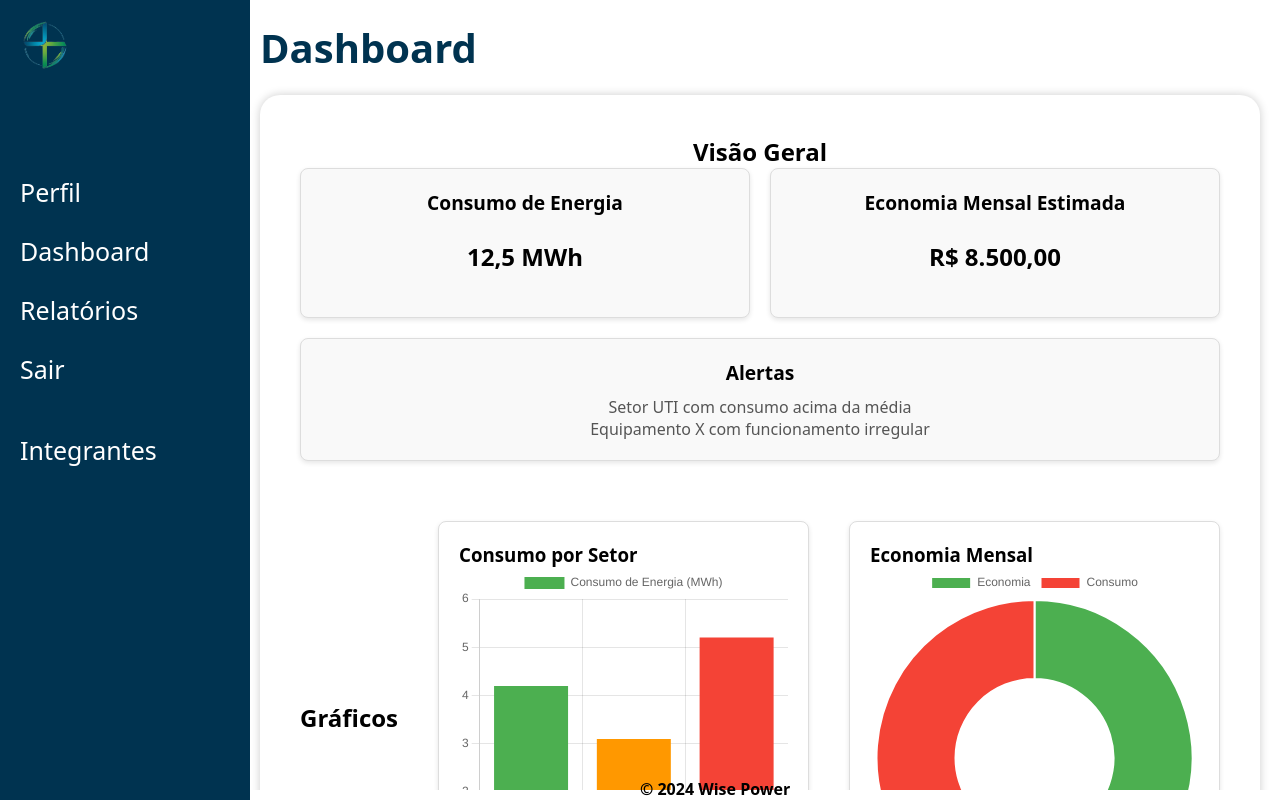
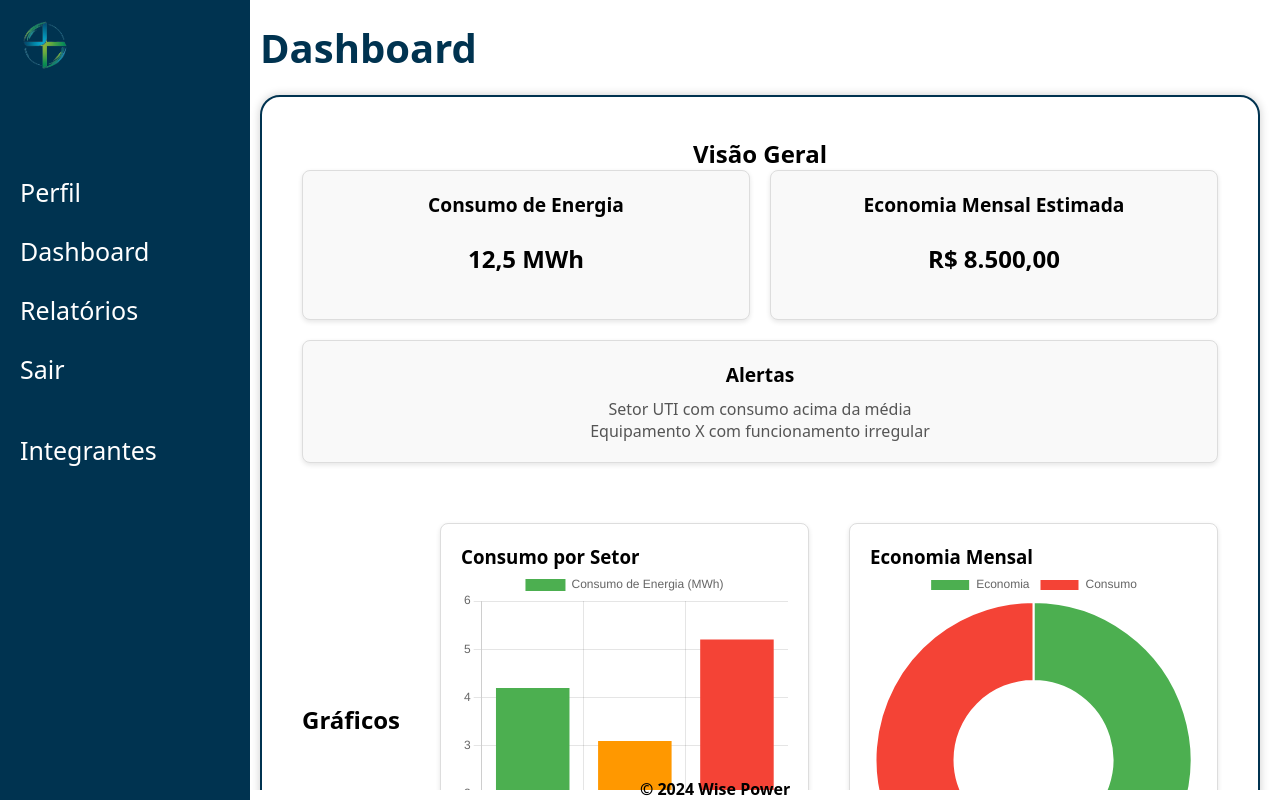
Before and after one commit to ViniciusLeopoldino/gs-fiap, a Next.js app: page /dashboard in a window 1280 px wide. Built offline with nearby package versions, Linux system fonts and the light colour scheme; sample sign-in values are in the browser's storage.

Commit message:
Remove unused maintenance and auto check pages; add border styling to dashboard, report, and shared form CSS

```diff
--- a/src/styles/pages/Dashboard.module.css
+++ b/src/styles/pages/Dashboard.module.css
@@ -2,6 +2,7 @@
   display: flex;
   flex-direction: column;
   background-color: white;
+  border: 2px solid #003350;
   color: black;
   padding: 20px;
   border-radius: 20px;
--- a/src/styles/pages/Relatorio.module.css
+++ b/src/styles/pages/Relatorio.module.css
@@ -2,6 +2,7 @@
     display: flex;
     flex-direction: column;
     background-color: white;
+    border: 2px solid #003350;
     color: black;
     padding: 20px;
     border-radius: 20px;
--- a/src/styles/pages/SharedForm.module.css
+++ b/src/styles/pages/SharedForm.module.css
@@ -4,6 +4,7 @@
     display: flex;
     flex-direction: column;
     background-color: white;
+    border: 2px solid #003350;
     color: black;
     padding: 0;
     border-radius: 20px;
```
Also changed, not shown: pages/manutencao.tsx (deleted, +0 -160 lines), pages/porto-auto-check.tsx (deleted, +0 -68 lines).
